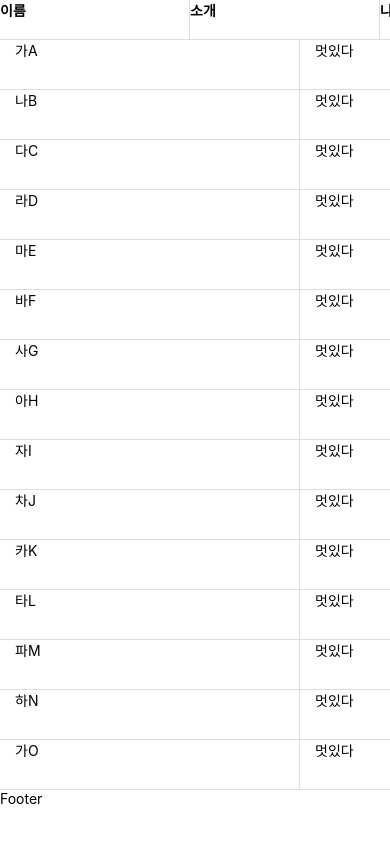
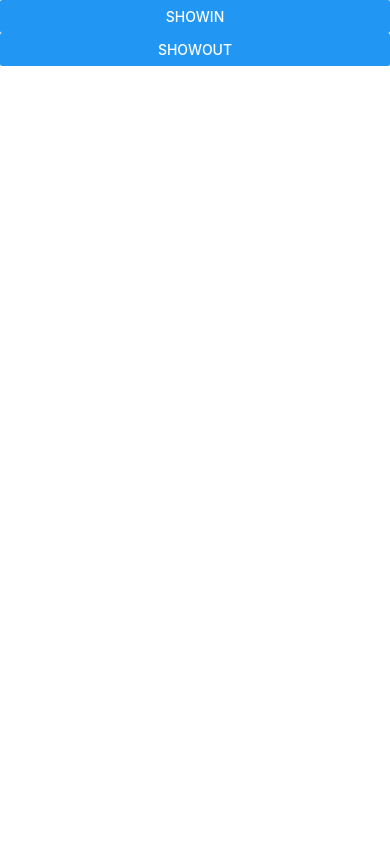
Before and after one commit to Wony-Lee/rn_toy, a React Native app: screen / in a window 390 px wide. Built offline with nearby package versions, Linux system fonts and the light colour scheme.

Commit message:
bottom sheet

```diff
--- a/App.tsx
+++ b/App.tsx
@@ -21,6 +21,7 @@ import {
 import DataTables from './src/components/DataTable'
 import {bodyData} from './src/mock/sample'
 import {config} from './src/mock/mock.config'
+import BottomSheet from './src/components/bottomSheet/BottomSheet'
 
 interface Props {}
 
@@ -30,7 +31,8 @@ const App: React.FC<Props> = ({}) => {
       {/*<Counter />*/}
       {/*<MenuButton />*/}
       {/*<SampleTable />*/}
-      <DataTables data={bodyData} config={config as any} />
+      {/*<DataTables data={bodyData} config={config} />*/}
+      <BottomSheet />
     </SafeAreaView>
   )
 }
--- a/package.json
+++ b/package.json
@@ -11,9 +11,7 @@
   },
   "dependencies": {
     "react": "17.0.2",
-    "react-native": "0.68.2",
-    "react-native-datatable-component": "^2.1.3",
-    "react-native-paper": "^4.12.1"
+    "react-native": "0.68.2"
   },
   "devDependencies": {
     "@babel/core": "^7.12.9",
--- /dev/null
+++ b/src/components/bottomSheet/BottomSheet.tsx
@@ -0,0 +1,104 @@
+import React, {useCallback, useRef, useState} from 'react'
+import {
+  Animated,
+  Button,
+  Dimensions,
+  Easing,
+  ScrollView,
+  StyleSheet,
+  Text,
+  TouchableOpacity,
+  View,
+} from 'react-native'
+
+const BottomSheet: React.FC = () => {
+  const screenHeight = Dimensions.get('screen').height
+  const showTansY = useRef(new Animated.Value(0)).current
+  const backOpacity = useRef(new Animated.Value(0)).current
+  const [isActive, setIsActive] = useState<boolean>(false)
+  const handleShowIn = useCallback(() => {
+    setIsActive(true)
+    Animated.timing(showTansY, {
+      toValue: 0,
+      duration: 300,
+      useNativeDriver: true,
+      easing: Easing.ease,
+    }).start()
+    Animated.timing(backOpacity, {
+      toValue: 1,
+      duration: 300,
+      useNativeDriver: true,
+    }).start()
+  }, [showTansY, backOpacity])
+  const handleShowOut = useCallback(() => {
+    Animated.timing(showTansY, {
+      toValue: screenHeight,
+      duration: 300,
+      useNativeDriver: true,
+    }).start(() => {
+      setIsActive(false)
+    })
+    Animated.timing(backOpacity, {
+      toValue: 0,
+      duration: 300,
+      useNativeDriver: true,
+    }).start()
+  }, [showTansY, screenHeight, backOpacity])
+
+  return (
+    <>
+      <Button title={'ShowIn'} onPress={handleShowIn} />
+      <Button title={'ShowOut'} onPress={handleShowOut} />
+      {isActive && (
+        <View style={styles.container}>
+          <Animated.View style={{opacity: backOpacity}}>
+            <TouchableOpacity style={styles.bg} onPress={handleShowOut} />
+
+            <Animated.View style={[{transform: [{translateY: showTansY}]}]}>
+              <ScrollView style={styles.filterBody}>
+                <Text style={styles.headTitle}>필터 변경</Text>
+                <View>
+                  <Text>container</Text>
+                </View>
+                <View>
+                  <Text>Description?</Text>
+                </View>
+                <View>
+                  <Text>List</Text>
+                </View>
+              </ScrollView>
+            </Animated.View>
+          </Animated.View>
+        </View>
+      )}
+    </>
+  )
+}
+
+export default BottomSheet
+
+const styles = StyleSheet.create({
+  container: {
+    // display: 'flex',
+  },
+  bg: {
+    backgroundColor: 'rgba(0,0,0,0.5)',
+    height: '100%',
+  },
+  filterBody: {
+    position: 'absolute',
+    bottom: 0,
+
+    width: '100%',
+    height: 450,
+    padding: 16,
+
+    borderTopLeftRadius: 16,
+    borderTopRightRadius: 16,
+    backgroundColor: 'white',
+  },
+  headTitle: {
+    fontSize: 22,
+    fontWeight: '700',
+  },
+})
```
Also changed, not shown: 1 other file (tests, documents, lock files or other folders).
